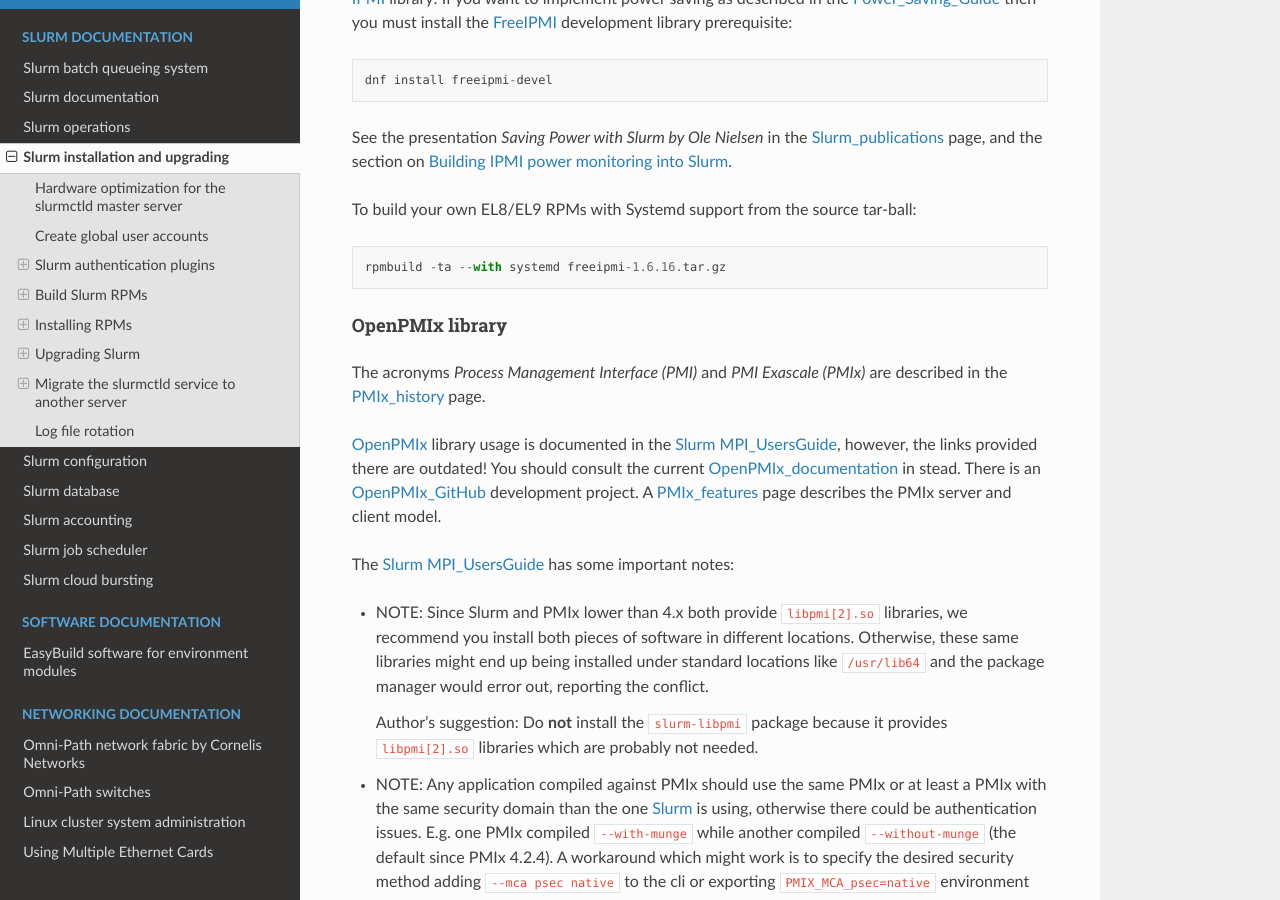
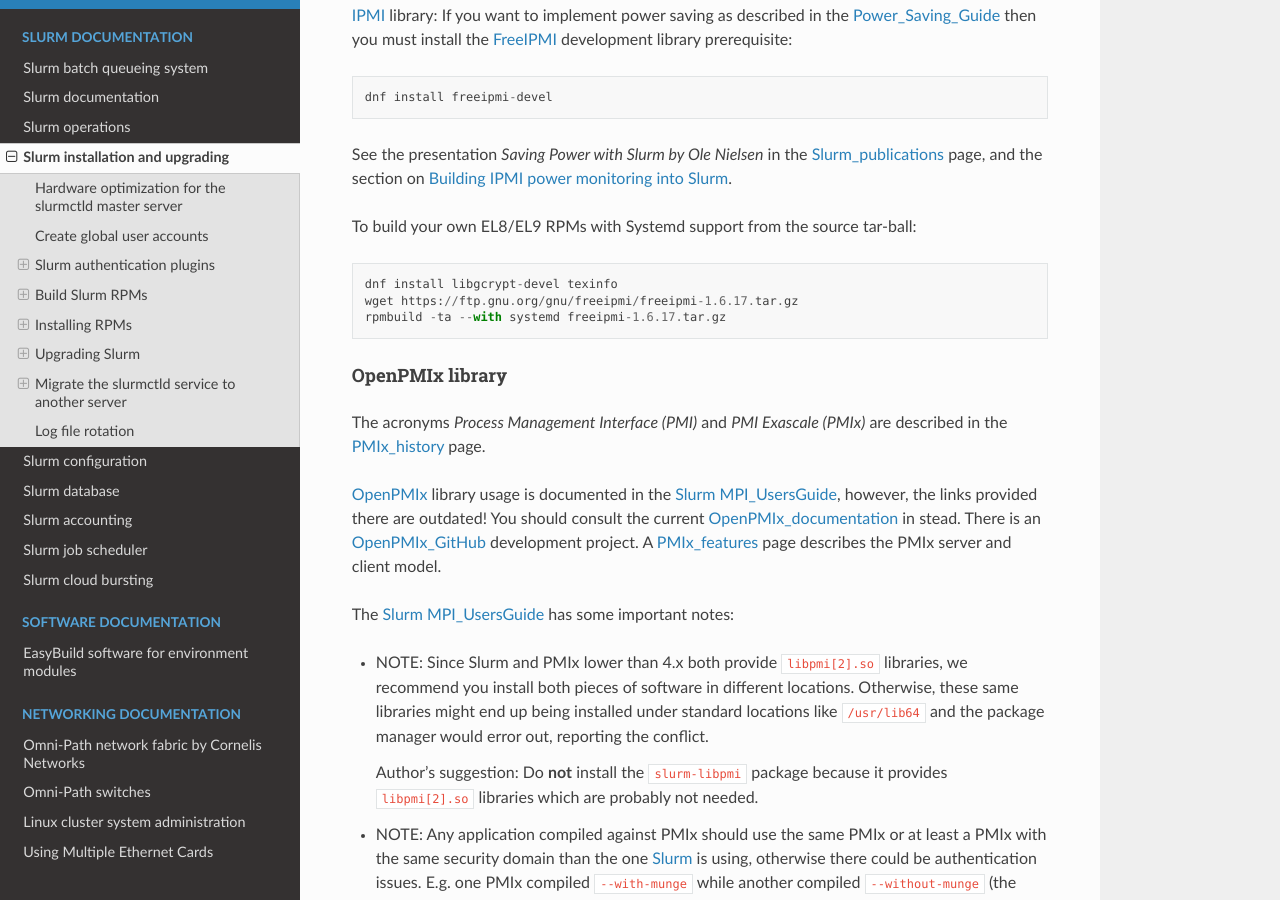
Before and after one commit to OleHolmNielsen/Niflheim_system, a Sphinx documentation site: the page built from docs/Slurm_installation.rst, in a window 1280 px wide and 900 px high, scrolled down 8857 px. Built offline with Sphinx 7.4.7 and the Read the Docs theme 3.1.0, drawn with Linux system fonts in a browser that asks for light colours; some of the changed text lies outside the part shown.

Commit message:
Added prerequisites

```diff
--- a/docs/Slurm_installation.rst
+++ b/docs/Slurm_installation.rst
@@ -134,6 +134,7 @@
 
 .. code-block:: bash
 
+  dnf install wget bzip2-devel rpm-build gcc
   wget https://github.com/dun/munge/releases/download/munge-0.5.18/munge-0.5.18.tar.xz
   rpmbuild -ta munge-0.5.18.tar.xz
 
@@ -402,7 +403,9 @@
 
 To build your own EL8/EL9 RPMs with Systemd support from the source tar-ball::
 
-  rpmbuild -ta --with systemd freeipmi-1.6.16.tar.gz
+  dnf install libgcrypt-devel texinfo
+  wget https://ftp.gnu.org/gnu/freeipmi/freeipmi-1.6.17.tar.gz
+  rpmbuild -ta --with systemd freeipmi-1.6.17.tar.gz
 
 .. _IPMI: https://en.wikipedia.org/wiki/Intelligent_Platform_Management_Interface
 .. _FreeIPMI: https://www.gnu.org/software/freeipmi/
```
